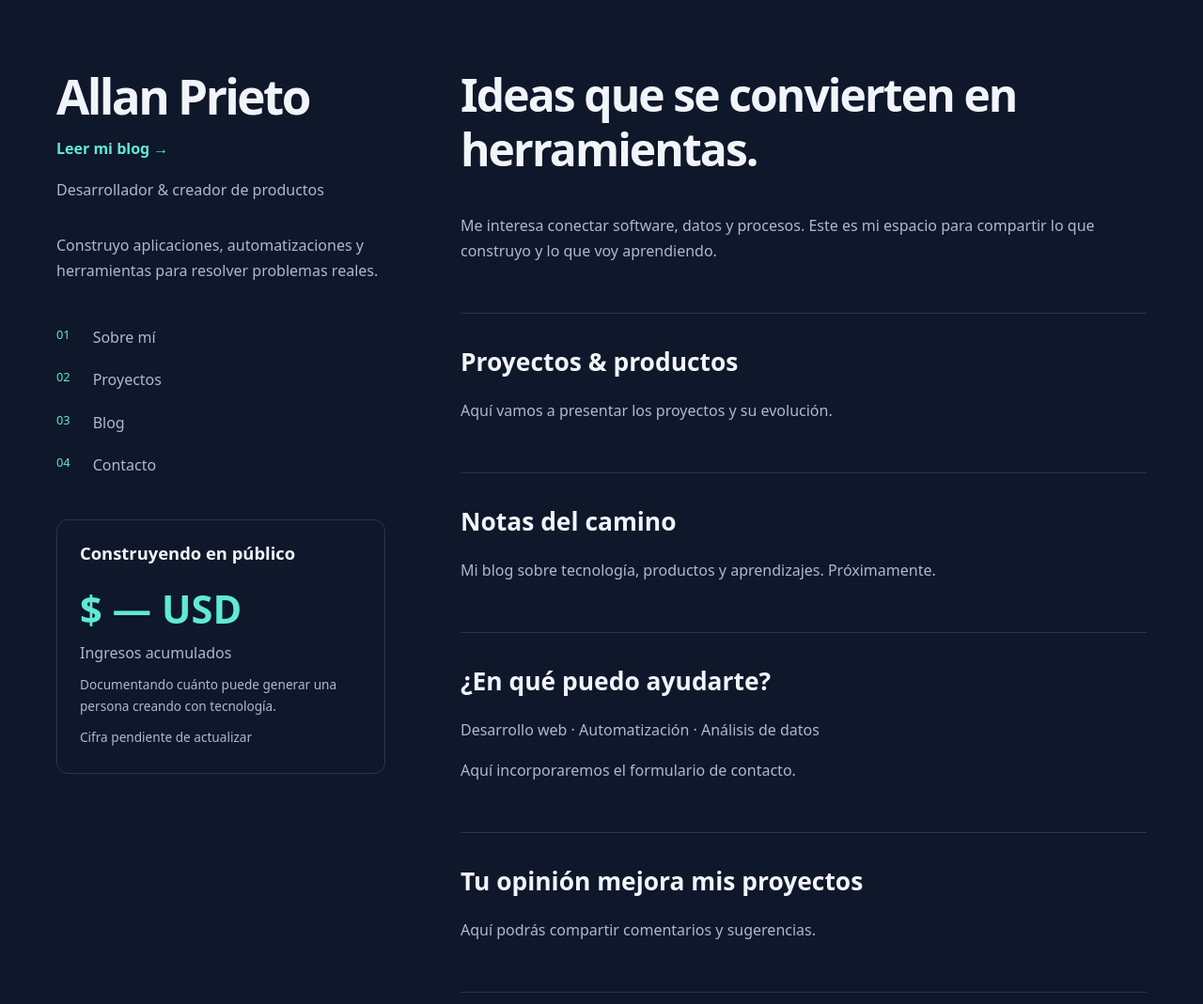
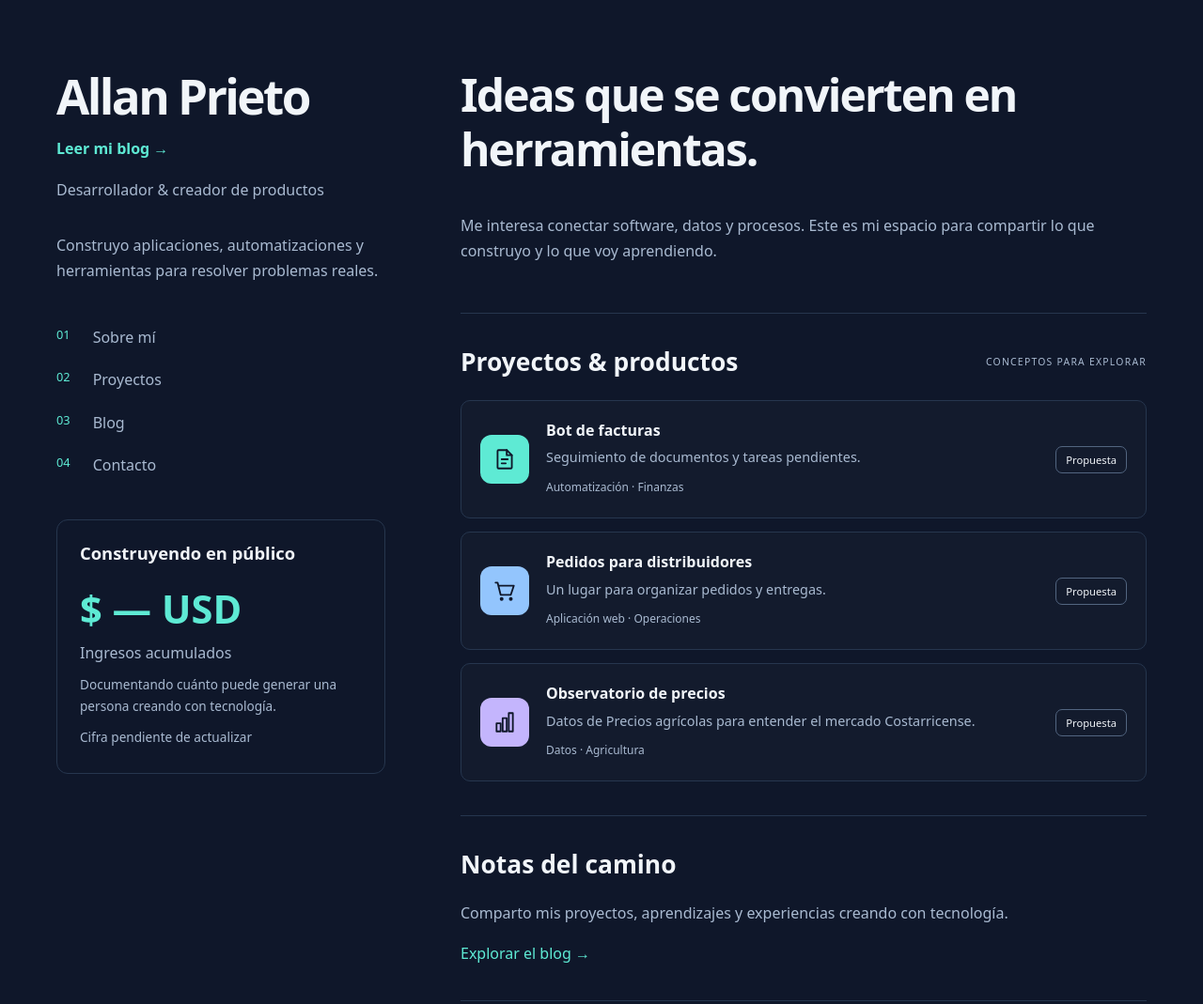
Before and after one commit to Allan19Prieto/rubenprietob, an Astro site in the folder portafolio/: page / in a window 1280 px wide. Shown: the top 1069 px of the page at 94% size. Built offline with nearby package versions, Linux system fonts and the light colour scheme; Astro itself is replaced by a stand-in of ours.

Commit message:
feat: Blog del portafolio

```diff
--- /dev/null
+++ b/portafolio/src/components/TarjetaProyecto.astro
@@ -0,0 +1,145 @@
+---
+interface Props {
+  nombre: string;
+  descripcion: string;
+  categoria: string;
+  estado: string;
+  icono: string;
+  color: string;
+}
+
+const {
+  nombre,
+  descripcion,
+  categoria,
+  estado,
+  icono,
+  color,
+} = Astro.props;
+---
+
+<article class="tarjeta">
+  <div class:list={["icono", color]} aria-hidden="true">
+    <svg
+      width="26"
+      height="26"
+      viewBox="0 0 24 24"
+      fill="none"
+      stroke="currentColor"
+      stroke-width="1.7"
+      stroke-linecap="round"
+      stroke-linejoin="round"
+    >
+      {
+        icono === "documento" && (
+          <>
+            <path d="M14 3H6a1 1 0 0 0-1 1v16a1 1 0 0 0 1 1h12a1 1 0 0 0 1-1V8z" />
+            <path d="M14 3v5h5M9 12h6M9 16h4" />
+          </>
+        )
+      }
+
+      {
+        icono === "pedidos" && (
+          <>
+            <path d="M3 4h2l3 12h10l3-9H6" />
+            <circle cx="9" cy="20" r="1" />
+            <circle cx="18" cy="20" r="1" />
+          </>
+        )
+      }
+
+      {
+        icono === "datos" && (
+          <>
+            <path d="M4 13h4v8H4zM10 8h4v13h-4zM16 3h4v18h-4z" />
+          </>
+        )
+      }
+    </svg>
+  </div>
+
+  <div class="contenido">
+    <h3>{nombre}</h3>
+    <p>{descripcion}</p>
+    <small>{categoria}</small>
+  </div>
+
+  <span class="estado">{estado}</span>
+</article>
+
+<style>
+  .tarjeta {
+    display: grid;
+    grid-template-columns: 52px minmax(0, 1fr) auto;
+    align-items: center;
+    gap: 18px;
+    padding: 20px;
+    border: 1px solid var(--borde);
+    border-radius: 10px;
+    background: rgb(255 255 255 / 0.015);
+  }
+
+  .icono {
+    display: grid;
+    place-items: center;
+    width: 52px;
+    height: 52px;
+    border-radius: 12px;
+    color: #0f172a;
+  }
+
+  .menta {
+    background: #5eead4;
+  }
+
+  .azul {
+    background: #93c5fd;
+  }
+
+  .violeta {
+    background: #c4b5fd;
+  }
+
+  h3 {
+    margin: 0 0 6px;
+    color: var(--titulo);
+    font-size: 1rem;
+    line-height: 1.4;
+  }
+
+  p {
+    margin: 0 0 4px;
+    font-size: 0.9rem;
+  }
+
+  small {
+    font-size: 0.75rem;
+  }
+
+  .estado {
+    padding: 4px 10px;
+    border: 1px solid #526580;
+    border-radius: 7px;
+    color: var(--titulo);
+    font-size: 0.7rem;
+    white-space: nowrap;
+  }
+
+  @media (max-width: 1050px) {
+    .tarjeta {
+      grid-template-columns: 44px minmax(0, 1fr);
+      gap: 14px;
+    }
+
+    .icono {
+      width: 44px;
+      height: 44px;
+    }
+
+    .estado {
+      grid-column: 2;
+      justify-self: start;
+    }
+  }
+</style>
--- /dev/null
+++ b/portafolio/src/data/proyectos.ts
@@ -0,0 +1,26 @@
+export const proyectos = [
+  {
+    nombre: "Bot de facturas",
+    descripcion: "Seguimiento de documentos y tareas pendientes.",
+    categoria: "Automatización · Finanzas",
+    estado: "Propuesta",
+    icono: "documento",
+    color: "menta",
+  },
+  {
+    nombre: "Pedidos para distribuidores",
+    descripcion: "Un lugar para organizar pedidos y entregas.",
+    categoria: "Aplicación web · Operaciones",
+    estado: "Propuesta",
+    icono: "pedidos",
+    color: "azul",
+  },
+  {
+    nombre: "Observatorio de precios",
+    descripcion: "Datos de Precios agrícolas para entender el mercado Costarricense.",
+    categoria: "Datos · Agricultura",
+    estado: "Propuesta",
+    icono: "datos",
+    color: "violeta",
+  },
+];
--- /dev/null
+++ b/portafolio/src/layouts/BlogLayout.astro
@@ -0,0 +1,188 @@
+---
+interface Props {
+  titulo: string;
+  descripcion: string;
+}
+
+const { titulo, descripcion } = Astro.props;
+---
+
+<!doctype html>
+<html lang="es">
+  <head>
+    <meta charset="UTF-8" />
+    <meta name="viewport" content="width=device-width" />
+    <meta name="description" content={descripcion} />
+    <title>{titulo} | Allan Prieto</title>
+  </head>
+
+  <body>
+    <div class="contenedor-blog">
+      <header class="cabecera-blog">
+        <a href="/" class="nombre">Allan Prieto</a>
+
+        <nav aria-label="Navegación del blog">
+          <a href="/">Portafolio</a>
+          <a href="/blog/">Blog</a>
+        </nav>
+      </header>
+
+      <main>
+        <slot />
+      </main>
+
+      <footer>Allan Prieto · Construyendo en público</footer>
+    </div>
+  </body>
+</html>
+
+<style is:global>
+  :root {
+    color-scheme: dark;
+    --fondo: #0f172a;
+    --texto: #a9bad1;
+    --titulo: #f1f5f9;
+    --acento: #5eead4;
+    --borde: #26364e;
+  }
+
+  * {
+    box-sizing: border-box;
+  }
+
+  body {
+    margin: 0;
+    background: var(--fondo);
+    color: var(--texto);
+    font-family: system-ui, sans-serif;
+    line-height: 1.8;
+  }
+
+  .contenedor-blog {
+    max-width: 820px;
+    margin: auto;
+    padding: 32px 24px;
+  }
+
+  .cabecera-blog {
+    display: flex;
+    justify-content: space-between;
+    align-items: center;
+    flex-wrap: wrap;
+    gap: 20px;
+    padding-bottom: 24px;
+    margin-bottom: 64px;
+    border-bottom: 1px solid var(--borde);
+  }
+
+  .nombre {
+    color: var(--titulo);
+    font-weight: 700;
+  }
+
+  nav {
+    display: flex;
+    gap: 24px;
+  }
+
+  a {
+    color: var(--acento);
+    text-decoration: none;
+  }
+
+  a:hover {
+    text-decoration: underline;
+  }
+
+  a:focus-visible {
+    outline: 2px solid var(--acento);
+    outline-offset: 5px;
+  }
+
+  h1,
+  h2,
+  h3 {
+    color: var(--titulo);
+    line-height: 1.25;
+  }
+
+  h1 {
+    font-size: clamp(2rem, 6vw, 3rem);
+    letter-spacing: -0.04em;
+  }
+
+  .etiqueta {
+    color: var(--acento);
+    font-size: 0.75rem;
+    letter-spacing: 0.15em;
+    text-transform: uppercase;
+  }
+
+  .lista-articulos {
+    list-style: none;
+    padding: 0;
+    margin-top: 40px;
+  }
+
+  .lista-articulos li {
+    padding: 24px 0;
+    border-bottom: 1px solid var(--borde);
+  }
+
+  .lista-articulos h2 {
+    margin: 8px 0;
+    font-size: 1.4rem;
+  }
+
+  .lista-articulos p {
+    margin: 0;
+  }
+
+  time {
+    font-size: 0.85rem;
+  }
+
+  .articulo {
+    margin-top: 40px;
+    overflow-wrap: anywhere;
+  }
+
+  .articulo h2,
+  .articulo h3 {
+    margin-top: 40px;
+  }
+
+  .articulo a {
+    text-decoration: underline;
+  }
+
+  .articulo img {
+    max-width: 100%;
+    height: auto;
+    border-radius: 10px;
+  }
+
+  .articulo pre {
+    padding: 20px;
+    border-radius: 10px;
+    overflow-x: auto;
+  }
+
+  .articulo blockquote {
+    margin-left: 0;
+    padding-left: 20px;
+    border-left: 3px solid var(--acento);
+  }
+
+  .volver {
+    display: inline-block;
+    margin-top: 48px;
+  }
+
+  footer {
+    margin-top: 64px;
+    padding-top: 24px;
+    border-top: 1px solid var(--borde);
+    font-size: 0.8rem;
+  }
+</style>
--- a/portafolio/src/pages/index.astro
+++ b/portafolio/src/pages/index.astro
@@ -1,4 +1,7 @@
 ---
+import TarjetaProyecto from "../components/TarjetaProyecto.astro";
+import { proyectos } from "../data/proyectos";
+
 const secciones = [
 	{ id: "sobre-mi", nombre: "Sobre mí"},
 	{ id: "proyectos", nombre: "Proyectos"},
@@ -22,7 +25,7 @@ const secciones = [
       <aside class="perfil">
         <header>
           <h1>Allan Prieto</h1>
-          <a class="enlace-blog" href="#blog">Leer mi blog →</a>
+          <a class="enlace-blog" href="/blog/">Leer mi blog →</a>
 
           <p class="profesion">
             Desarrollador & creador de productos
@@ -70,16 +73,27 @@ const secciones = [
         </section>
 
         <section id="proyectos">
-          <h2>Proyectos & productos</h2>
-          <p>Aquí vamos a presentar los proyectos y su evolución.</p>
-        </section>
+			<div class="encabezado-proyectos">
+				<h2>Proyectos & productos</h2>
+				<span>Conceptos para explorar</span>
+			</div>
+
+			<div class="lista-proyectos">
+				{
+				proyectos.map((proyecto) => (
+					<TarjetaProyecto {...proyecto} />
+				))
+				}
+			</div>
+		</section>
 
         <section id="blog">
           <h2>Notas del camino</h2>
           <p>
-            Mi blog sobre tecnología, productos y aprendizajes.
-            Próximamente.
+            Comparto mis proyectos, aprendizajes y experiencias
+            creando con tecnología.
           </p>
+          <a href="/blog/">Explorar el blog →</a>
         </section>
 
         <section id="contacto">
@@ -263,4 +277,28 @@ const secciones = [
       scroll-behavior: auto;
     }
   }
+
+  .encabezado-proyectos {
+  display: flex;
+  align-items: center;
+  justify-content: space-between;
+  flex-wrap: wrap;
+  gap: 12px;
+  margin-bottom: 24px;
+}
+
+.encabezado-proyectos h2 {
+  margin: 0;
+}
+
+.encabezado-proyectos > span {
+  font-size: 0.65rem;
+  letter-spacing: 0.12em;
+  text-transform: uppercase;
+}
+
+.lista-proyectos {
+  display: grid;
+  gap: 14px;
+}
 </style>
```
Also changed, not shown: portafolio/src/content.config.ts (added, +19 -0 lines), portafolio/src/content/blog/comenzando-el-camino.md (added, +26 -0 lines), portafolio/src/pages/blog/[...id].astro (added, +52 -0 lines), portafolio/src/pages/blog/index.astro (added, +52 -0 lines).
